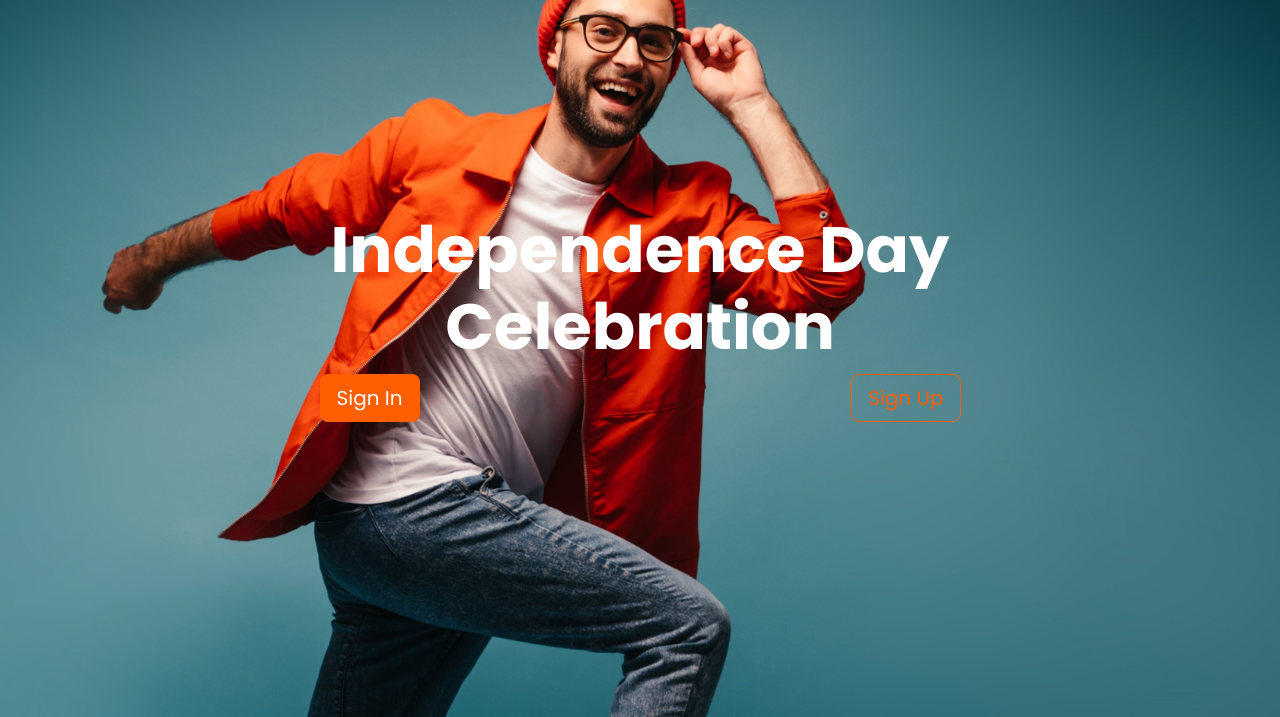
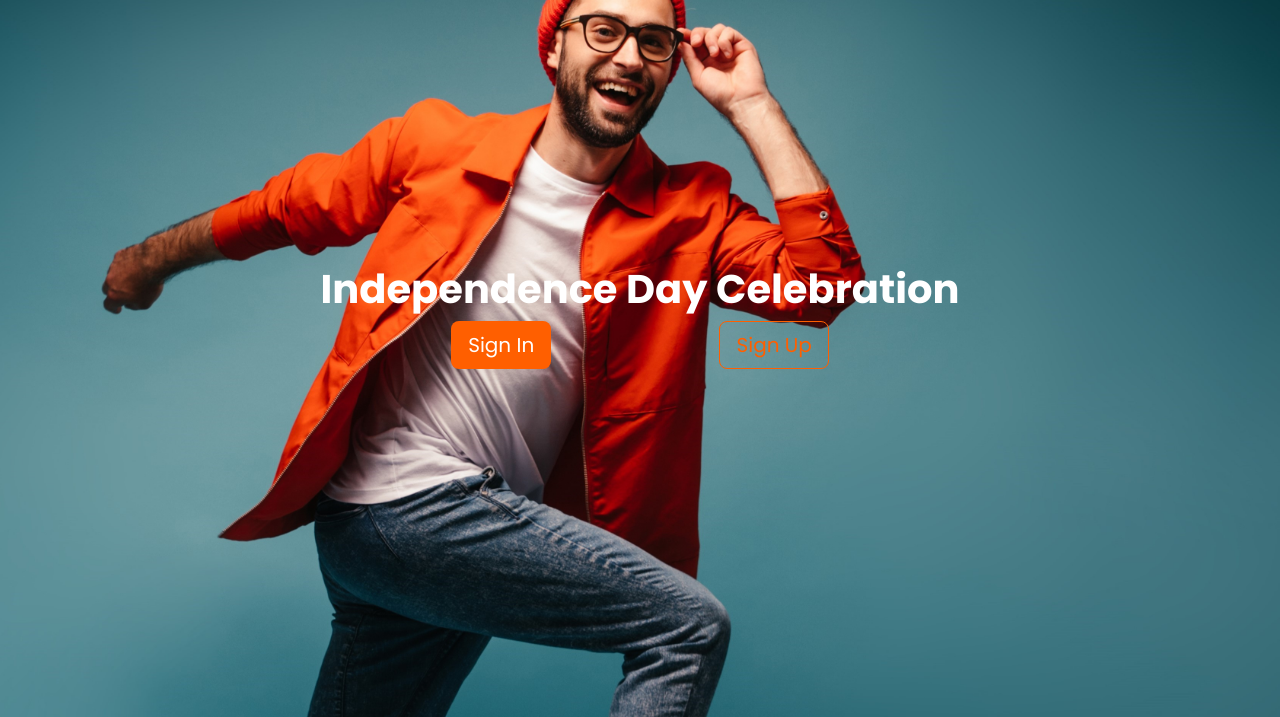
Before and after one commit to ADITHYANUNNI07/ecommerce-website-week-2, a plain HTML site: page index.html in a window 1280 px wide. Shown: the part 83-800 px from the top of the page. Drawn offline with nearby package versions, Linux system fonts and the light colour scheme.

Commit message:
third commit

```diff
--- a/assets/css/style.css
+++ b/assets/css/style.css
@@ -38,7 +38,6 @@
     background-position: 50% 50%;
 }
 .main h1{
-    font-size: 4rem;
     font-weight: 700;
     color: white;
     text-align: center;
@@ -65,7 +64,7 @@
 .btn-sigin-signup
 {
     display: flex;
-    justify-content: space-between;
+    justify-content: space-around;
 
 }
 .btn:hover{
@@ -76,3 +75,8 @@
 {
     background-color: white;
 }
+.col-lg-7
+{
+    display: flex;
+    justify-content: center;
+}
--- a/index.html
+++ b/index.html
@@ -52,12 +52,12 @@
     <div class="container">
       <div class="row">
         <div class="col-lg-7">
-          <h1>Independence Day Celebration</h1>
-            <div class="btn-sigin-signup">
-            <button type="button" class="btn btn-lg">Sign In</button>
-            <button type="button" class="btn btn-secondary btn-lg">Sign Up</button>
-            </div>
+          <h1 class="fs-1">Independence Day Celebration</h1>
         </div>
+        <div class="btn-sigin-signup col-md-6 text-center">
+          <button type="button" class="btn btn-lg">Sign In</button>
+          <button type="button" class="btn btn-secondary btn-lg">Sign Up</button>
+          </div>
       </div>
     </div>
   </section>
```
